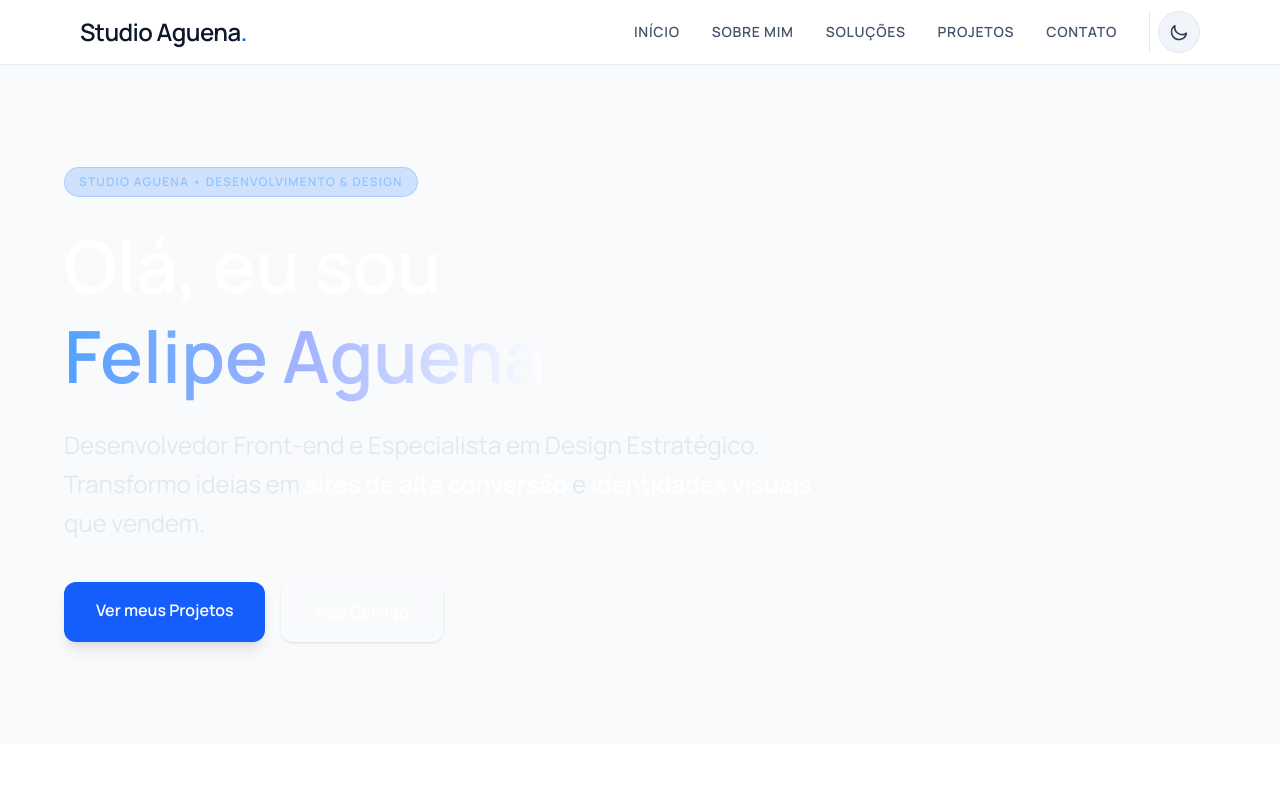
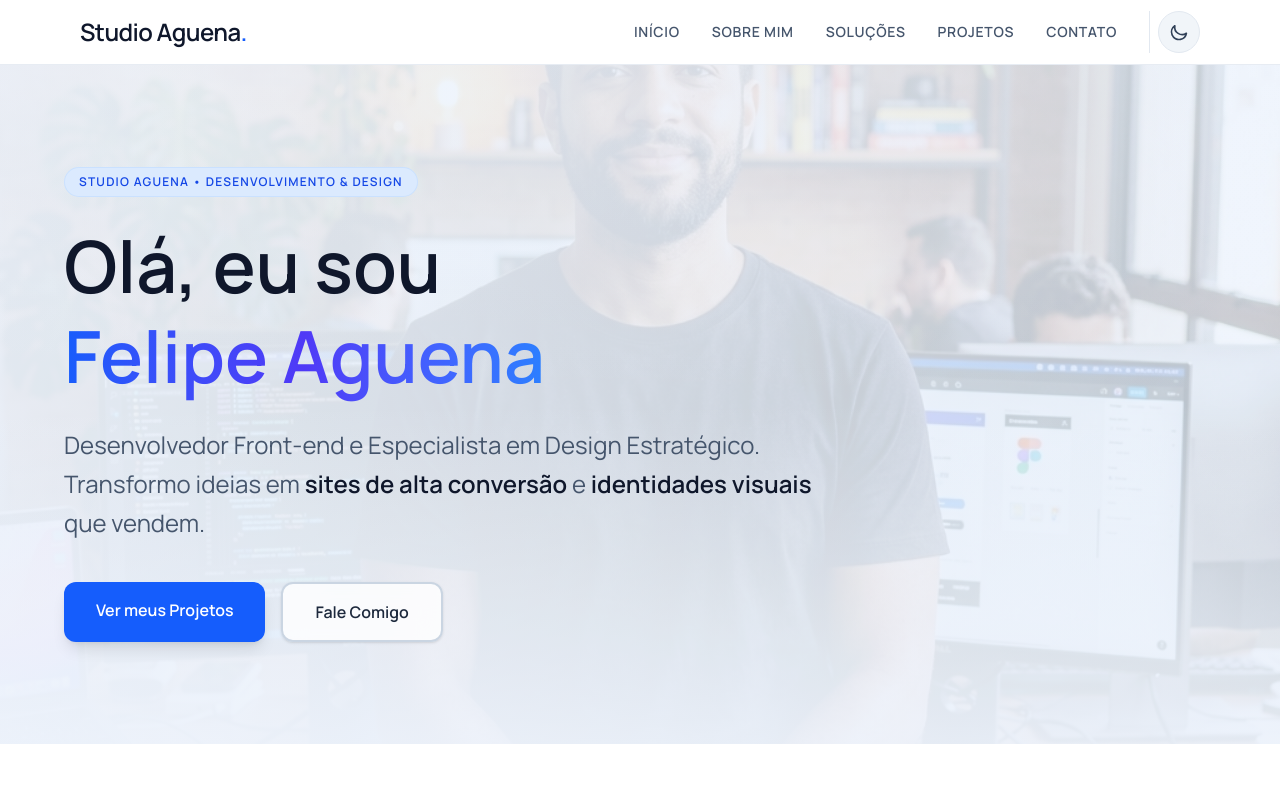
Before and after one commit to felipeaguena/studioaguena, a Next.js app: page / in a window 1280 px wide. Shown: the top 790 px of the page. Built offline with nearby package versions, Linux system fonts and the light colour scheme.

Commit message:
ajuste do hero da pagina principal

```diff
--- a/src/app/page.tsx
+++ b/src/app/page.tsx
@@ -20,44 +20,45 @@ export default function Home() {
   return (
     <div className="pt-16">
 
-      {/* 1. Hero Section com Imagem de Fundo e Camada Gradiente */}
-      <section id="about" className="min-h-[85vh] flex items-center relative overflow-hidden py-16 sm:py-24 px-4">
-        {/* Imagem de Fundo */}
-        <div className="absolute inset-0 -z-20">
+      {/* 1. Hero Section com Imagem de Fundo e Camada Gradiente Adaptativa */}
+      <section id="about" className="min-h-[85vh] flex items-center relative overflow-hidden py-16 sm:py-24 px-4 bg-slate-50 dark:bg-slate-950 transition-colors duration-300">
+
+        {/* Imagem de Fundo (Camada 0) */}
+        <div className="absolute inset-0 z-0">
           <Image
             src="/felipe.jpg"
             alt="Studio Aguena - Felipe Aguena"
             fill
-            className="object-cover object-center md:object-[75%_center] opacity-50 dark:opacity-35 scale-105"
+            className="object-cover object-[center_top] md:object-[80%_center] opacity-25 dark:opacity-35 transition-opacity duration-300"
             priority
           />
         </div>
 
-        {/* Camadas Gradientes para Alto Contraste e Leitura Clara */}
-        <div className="absolute inset-0 -z-10 bg-gradient-to-r from-slate-950 via-slate-950/90 to-slate-950/40"></div>
-        <div className="absolute inset-0 -z-10 bg-gradient-to-t from-slate-950/90 via-transparent to-slate-950/50"></div>
-        <div className="absolute inset-0 -z-10 bg-blue-950/20 mix-blend-overlay"></div>
+        {/* Camadas Gradientes para Alto Contraste e Leitura Clara (Camada 1) */}
+        <div className="absolute inset-0 z-[1] bg-gradient-to-r from-slate-50/80 via-slate-50/50 to-slate-50/10 dark:from-slate-950/80 dark:via-slate-950/50 dark:to-slate-950/25 transition-colors duration-300"></div>
+        <div className="absolute inset-0 z-[1] bg-gradient-to-t from-slate-50/80 dark:from-black via-transparent to-slate-50/20 dark:to-slate-950/30 transition-colors duration-300"></div>
+        <div className="absolute inset-0 z-[1] bg-blue-500/5 dark:bg-blue-600/10 pointer-events-none"></div>
 
-        {/* Conteúdo Central */}
+        {/* Conteúdo Central (Camada 2) */}
         <div className="container mx-auto max-w-6xl relative z-10">
           <div className="max-w-3xl flex flex-col items-start space-y-6">
             <FadeIn direction="up" delay={0.1}>
-              <span className="inline-block bg-blue-500/20 border border-blue-400/30 text-blue-300 font-semibold px-3.5 py-1.5 rounded-full text-xs uppercase tracking-widest backdrop-blur-md">
+              <span className="inline-block bg-blue-100 dark:bg-blue-950/80 border border-blue-200/60 dark:border-blue-800/50 text-blue-700 dark:text-blue-300 font-semibold px-3.5 py-1.5 rounded-full text-xs uppercase tracking-widest backdrop-blur-md">
                 Studio Aguena • Desenvolvimento & Design
               </span>
             </FadeIn>
             <FadeIn direction="up" delay={0.2}>
-              <h1 className="text-4xl sm:text-6xl md:text-7xl font-semibold text-white leading-tight">
+              <h1 className="text-4xl sm:text-6xl md:text-7xl font-semibold text-slate-900 dark:text-white leading-tight">
                 Olá, eu sou <br/>
-                <span className="text-transparent bg-clip-text bg-gradient-to-r from-blue-400 via-indigo-300 to-white">
+                <span className="text-transparent bg-clip-text bg-gradient-to-r from-blue-600 via-indigo-600 to-blue-500 dark:from-blue-400 dark:via-indigo-300 dark:to-blue-400">
                   Felipe Aguena
                 </span>
               </h1>
             </FadeIn>
             <FadeIn direction="up" delay={0.3}>
-              <p className="text-lg sm:text-xl md:text-2xl text-slate-200 leading-relaxed font-normal">
+              <p className="text-lg sm:text-xl md:text-2xl text-slate-600 dark:text-slate-300 leading-relaxed font-normal">
                 Desenvolvedor Front-end e Especialista em Design Estratégico.
-                Transformo ideias em <strong className="text-white font-semibold">sites de alta conversão</strong> e <strong className="text-white font-semibold">identidades visuais</strong> que vendem.
+                Transformo ideias em <strong className="text-slate-900 dark:text-white font-semibold">sites de alta conversão</strong> e <strong className="text-slate-900 dark:text-white font-semibold">identidades visuais</strong> que vendem.
               </p>
             </FadeIn>
             <FadeIn direction="up" delay={0.4}>
@@ -65,7 +66,7 @@ export default function Home() {
                 <Link href="/projetos" className="w-full sm:w-auto text-center bg-blue-600 hover:bg-blue-500 text-white px-8 py-4 rounded-xl font-semibold transition-all shadow-lg hover:shadow-blue-500/25 hover:shadow-xl hover:-translate-y-0.5 transform duration-200">
                   Ver meus Projetos
                 </Link>
-                <Link href="/contato" className="w-full sm:w-auto text-center border-2 border-white/20 hover:border-white/40 bg-white/10 hover:bg-white/20 backdrop-blur-md text-white px-8 py-4 rounded-xl font-semibold transition-all shadow-sm">
+                <Link href="/contato" className="w-full sm:w-auto text-center border-2 border-slate-300 dark:border-slate-700 bg-white/80 dark:bg-slate-900/80 hover:bg-white dark:hover:bg-slate-800 backdrop-blur-md text-slate-800 dark:text-slate-100 px-8 py-4 rounded-xl font-semibold transition-all shadow-sm">
                   Fale Comigo
                 </Link>
               </div>
```
